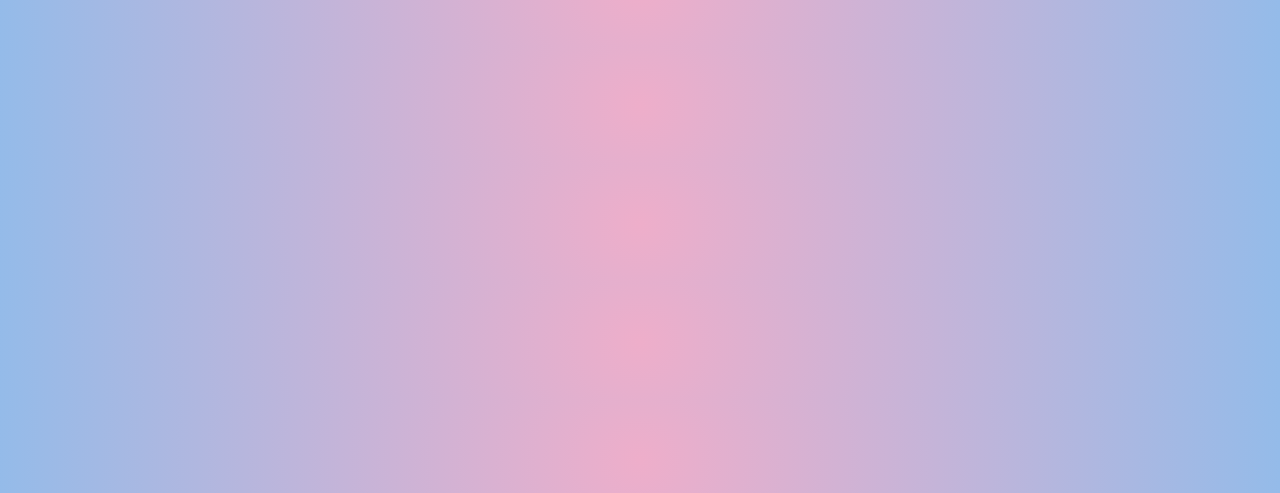
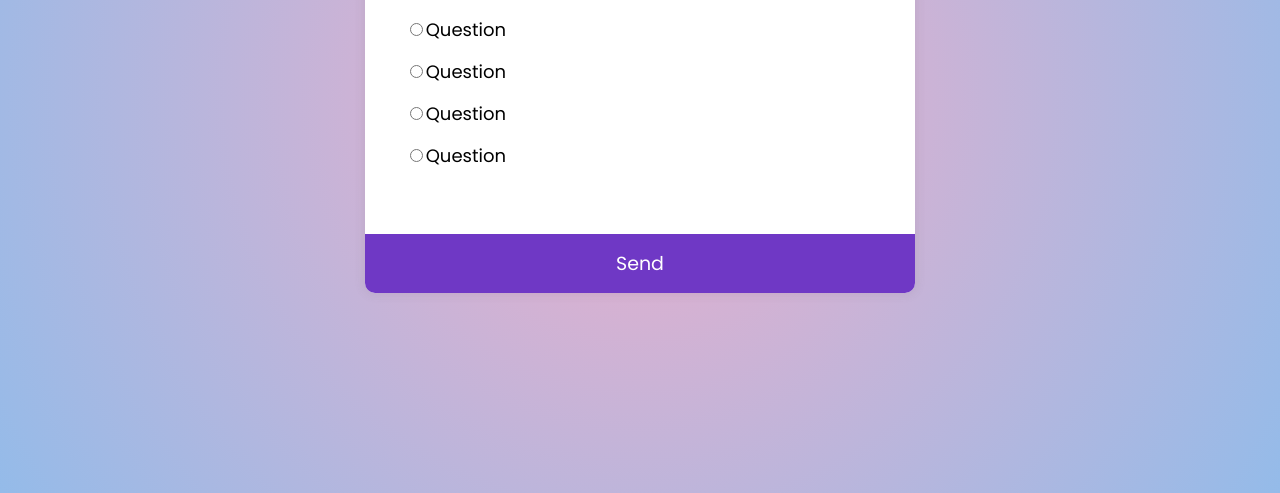
Before and after one commit to jonni595/quiz-app, a plain HTML site: page index.html in a window 1280 px wide. Shown: the part 307-800 px from the top of the page. Drawn offline with Linux system fonts and the light colour scheme.

Commit message:
estilos al contenedor, label y boton

```diff
--- a/index.html
+++ b/index.html
@@ -31,7 +31,7 @@
                 </li>
             </ul>
         </div>
-        <button id="submit">Submit</button>
+        <button id="submit">Send</button>
     </div>
 
     <script src="/script.js"></script>
--- a/style.css
+++ b/style.css
@@ -1,14 +1,19 @@
 :root {
   --font: "Poppins", sans-serif;
-  --bgButton: #b39ddb;
-  --hvButton: #9575cd;
-  --fcButton: #7e57c2;
+  --bgButton: #6F38C5;
+  --hvButton: #4527A0;
+  --fcButton: #311B92;
 }
 
 * {
   box-sizing: border-box;
   margin: 0;
   padding: 0;
+}
+
+html {
+    font-size: 62.5%;
+    font-family: var(--font);
 }
 
 body {
@@ -18,4 +23,63 @@ body {
     rgba(238, 174, 202, 1) 0%,
     rgba(148, 187, 233, 1) 100%
   );
+  height: 100vh;
+  display: flex;
+  justify-content: center;
+  align-items: center;
 }
+
+.quiz-container {
+    background-color: #fff;
+    width: 550px;
+    border-radius: 10px;
+    box-shadow: 0 0 10px 2px rgba(100, 100, 100, 0.1);
+}
+
+.quiz-header{
+    padding: 4.5rem;
+}
+
+h2 {
+    padding: 1rem;
+    text-align: center;
+    font-size: 2.5rem;
+}
+
+ul{
+    list-style-type: none;
+    margin: 20px auto;
+}
+
+ul li {
+    margin: 15px auto;
+}
+
+ul li label {
+    font-size: 1.8rem;
+    cursor: pointer;
+}
+
+button {
+    width: 100%;
+    background-color: var(--bgButton);
+    color: #fff;
+    display: block;
+    padding: 1.5rem;
+    border: none;
+    cursor: pointer;
+    font-size: 1.9rem;
+    font-family: inherit;
+    border-bottom-left-radius: 10px;
+    border-bottom-right-radius: 10px;
+    transition: 0.1s ease;
+}
+
+button:hover {
+    background-color: var(--hvButton);
+    transition: 0.1s ease;
+}
+
+button:focus{
+    background-color: var(--fcButton);
+}
```
